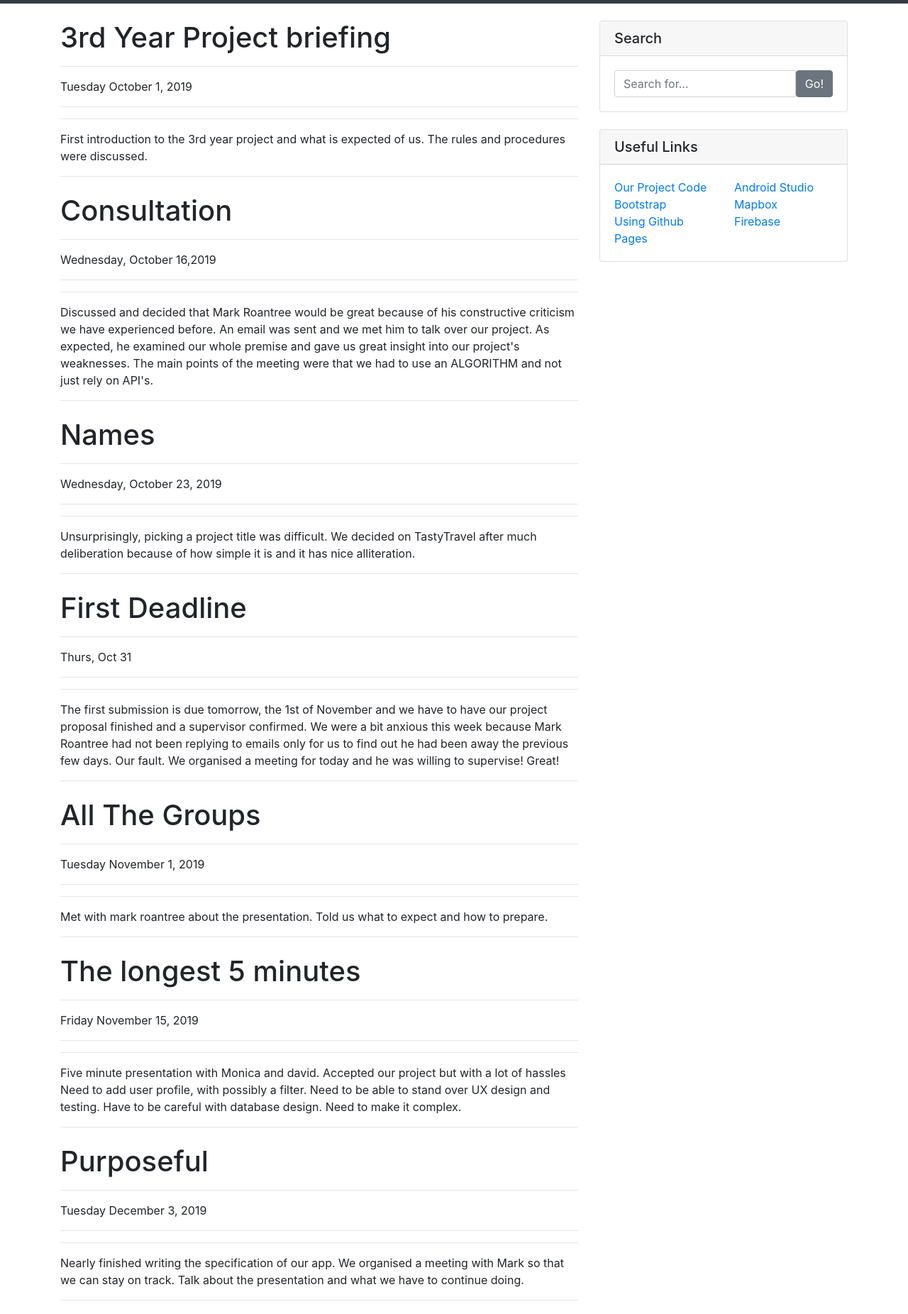
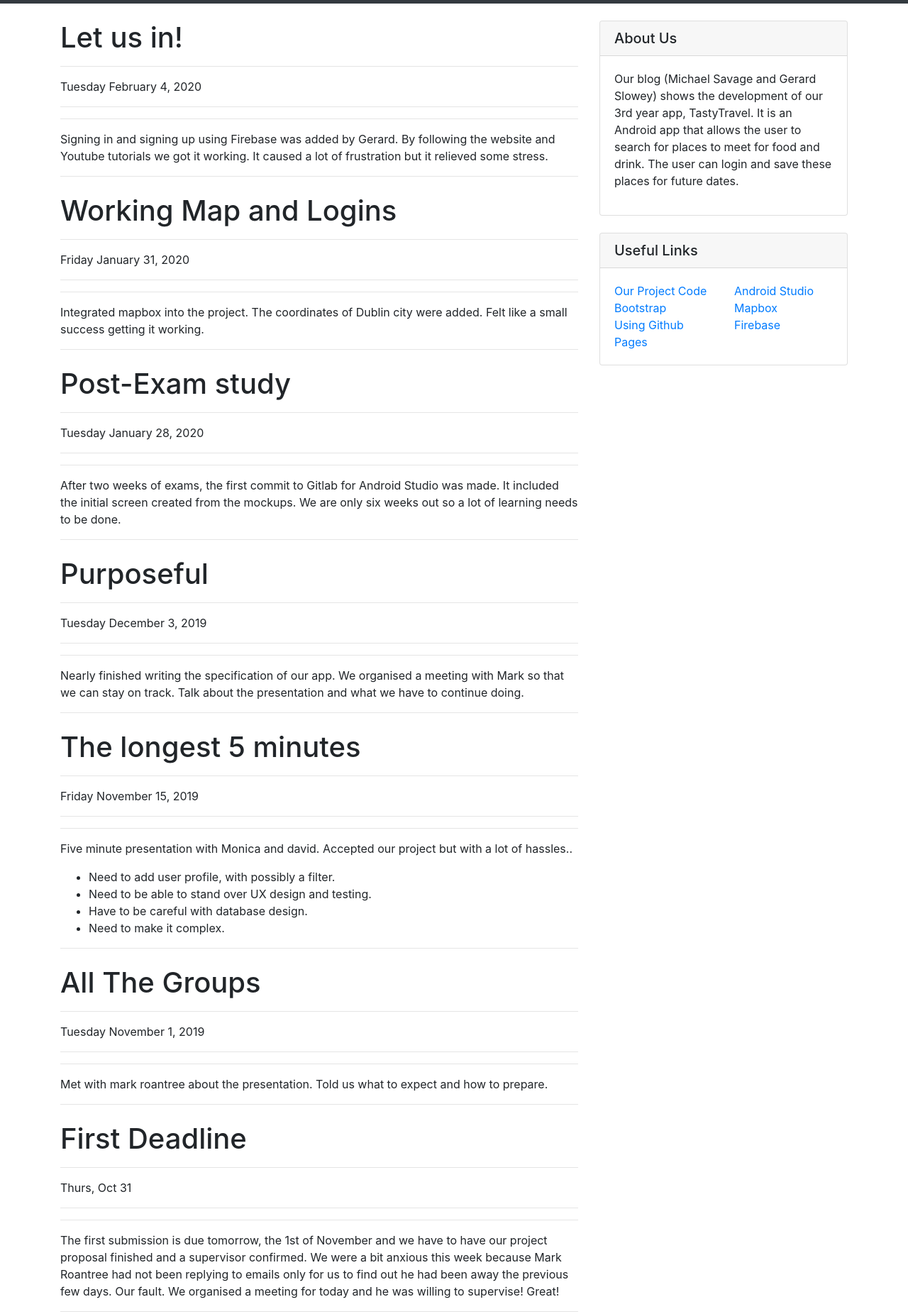
Before and after one commit to michaelssavage/TastyTravel-Blog, a plain HTML site: page index.html in a window 1280 px wide. Shown: the part 51-1903 px from the top of the page at 71% size. Drawn offline with Linux system fonts and the light colour scheme.

Commit message:
added posts

```diff
--- a/index.html
+++ b/index.html
@@ -38,15 +38,76 @@
       <!-- Post Content Column -->
       <div class="col-lg-8">
 
-        <!-- Title -->
-        <h1 class="mt-4">3rd Year Project briefing</h1>
+<!-- 9 -->
+        <h1 class="mt-4">Let us in!</h1>
         <hr>
-        <!-- Date/Time -->
-        <p>Tuesday October 1, 2019</p>
+        <p>Tuesday February 4, 2020</p>
         <hr>
         <hr>
-        <p>First introduction to the 3rd year project and what is expected of us.
-          The rules and procedures were discussed.</p>
+        <p>Signing in and signing up using Firebase was added by Gerard. By following the website and Youtube tutorials we got it working. It caused a lot of frustration but it relieved some stress.</p>
+        <hr>
+<!-- 8 -->
+        <h1 class="mt-4">Working Map and Logins</h1>
+        <hr>
+        <p>Friday January 31, 2020</p>
+        <hr>
+        <hr>
+        <p>Integrated mapbox into the project. The coordinates of Dublin city were added. Felt like a small success getting it working.</p>
+        <hr>
+<!-- 7 -->
+        <h1 class="mt-4">Post-Exam study</h1>
+        <hr>
+        <p>Tuesday January 28, 2020</p>
+        <hr>
+        <hr>
+        <p>After two weeks of exams, the first commit to Gitlab for Android Studio was made. It included the initial screen created from the mockups. We are only six weeks out so a lot of learning needs to be done.</p>
+        <hr>
+<!-- 6 -->
+        <h1 class="mt-4">Purposeful</h1>
+        <hr>
+        <p>Tuesday December 3, 2019</p>
+        <hr>
+        <hr>
+        <p>Nearly finished writing the specification of our app. We organised a meeting with Mark so that we can stay on track. Talk about the presentation and what we have to continue doing.</p>
+        <hr>
+<!-- 5 -->
+        <h1 class="mt-4">The longest 5 minutes</h1>
+        <hr>
+        <p>Friday November 15, 2019</p>
+        <hr>
+        <hr>
+        <p>Five minute presentation with Monica and david. Accepted our project but with a lot of hassles..
+        <ul>
+          <li>Need to add user profile, with possibly a filter.</li>
+          <li>Need to be able to stand over UX design and testing.</li>
+          <li>Have to be careful with database design.</li>
+          <li>Need to make it complex.</li>
+        </ul>
+        </p>
+        <hr>
+<!-- 4 -->
+        <h1 class="mt-4">All The Groups</h1>
+        <hr>
+        <p>Tuesday November 1, 2019</p>
+        <hr>
+        <hr>
+        <p>Met with mark roantree about the presentation. Told us what to expect and how to prepare.</p>
+        <hr>
+<!-- 3 -->
+        <h1 class="mt-4">First Deadline</h1>
+        <hr>
+        <p>Thurs, Oct 31</p>
+        <hr>
+        <hr>
+        <p>The first submission is due tomorrow, the 1st of November and we have to have our project proposal finished and a supervisor confirmed. We were a bit anxious this week because Mark Roantree had not been replying to emails only for us to find out he had been away the previous few days. Our fault. We organised a meeting for today and he was willing to supervise! Great!</p>
+        <hr>
+<!-- 2 -->
+        <h1 class="mt-4">Names</h1>
+        <hr>
+        <p>Wednesday, October 23, 2019</p>
+        <hr>
+        <hr>
+        <p>Unsurprisingly, picking a project title was difficult. We decided on TastyTravel after much deliberation because of how simple it is and it has nice alliteration.</p>
         <hr>
 <!-- 1 -->
         <h1 class="mt-4">Consultation</h1>
@@ -58,73 +119,15 @@
         An email was sent and we met him to talk over our project. As expected, he examined our whole premise and gave us great insight into our project's weaknesses.
         The main points of the meeting were that we had to use an ALGORITHM and not just rely on API's.</p>
         <hr>
-<!-- 2 -->
-        <h1 class="mt-4">Names</h1>
+<!-- Title -->
+        <h1 class="mt-4">3rd Year Project briefing</h1>
         <hr>
-        <p>Wednesday, October 23, 2019</p>
+        <!-- Date/Time -->
+        <p>Tuesday October 1, 2019</p>
         <hr>
         <hr>
-        <p>Unsurprisingly, picking a project title was difficult. We decided on TastyTravel after much deliberation because of how simple it is and it has nice alliteration.</p>
-        <hr>
-<!-- 3 -->
-        <h1 class="mt-4">First Deadline</h1>
-        <hr>
-        <p>Thurs, Oct 31</p>
-        <hr>
-        <hr>
-        <p>The first submission is due tomorrow, the 1st of November and we have to have our project proposal finished and a supervisor confirmed. We were a bit anxious this week because Mark Roantree had not been replying to emails only for us to find out he had been away the previous few days. Our fault. We organised a meeting for today and he was willing to supervise! Great!</p>
-        <hr>
-<!-- 4 -->
-        <h1 class="mt-4">All The Groups</h1>
-        <hr>
-        <p>Tuesday November 1, 2019</p>
-        <hr>
-        <hr>
-        <p>Met with mark roantree about the presentation. Told us what to expect and how to prepare.</p>
-        <hr>
-<!-- 5 -->
-        <h1 class="mt-4">The longest 5 minutes</h1>
-        <hr>
-        <p>Friday November 15, 2019</p>
-        <hr>
-        <hr>
-        <p>Five minute presentation with Monica and david. Accepted our project but with a lot of hassles
-        Need to add user profile, with possibly a filter.
-        Need to be able to stand over UX design and testing.
-        Have to be careful with database design.
-        Need to make it complex.</p>
-        <hr>
-<!-- 6 -->
-        <h1 class="mt-4">Purposeful</h1>
-        <hr>
-        <p>Tuesday December 3, 2019</p>
-        <hr>
-        <hr>
-        <p>Nearly finished writing the specification of our app. We organised a meeting with Mark so that we can stay on track. Talk about the presentation and what we have to continue doing.</p>
-        <hr>
-<!-- 7 -->
-        <h1 class="mt-4">Post-Exam study</h1>
-        <hr>
-        <p>Tuesday January 28, 2020</p>
-        <hr>
-        <hr>
-        <p>After two weeks of exams, the first commit to Gitlab for Android Studio was made. It included the initial screen created from the mockups. We are only six weeks out so a lot of learning needs to be done.</p>
-        <hr>
-<!-- 8 -->
-        <h1 class="mt-4">Working Map and Logins</h1>
-        <hr>
-        <p>Friday January 31, 2020</p>
-        <hr>
-        <hr>
-        <p>Integrated mapbox into the project. The coordinates of Dublin city were added. Felt like a small success getting it working.</p>
-        <hr>
-<!-- 9 -->
-        <h1 class="mt-4">Let us in!</h1>
-        <hr>
-        <p>Tuesday February 4, 2020</p>
-        <hr>
-        <hr>
-        <p>Signing in and signing up using Firebase was added by Gerard. By following the website and Youtube tutorials we got it working. It caused a lot of frustration but it relieved some stress.</p>
+        <p>First introduction to the 3rd year project and what is expected of us.
+          The rules and procedures were discussed.</p>
         <hr>
 
       </div>
@@ -134,14 +137,11 @@
 
         <!-- Search Widget -->
         <div class="card my-4">
-          <h5 class="card-header">Search</h5>
+          <h5 class="card-header">About Us</h5>
           <div class="card-body">
-            <div class="input-group">
-              <input type="text" class="form-control" placeholder="Search for...">
-              <span class="input-group-btn">
-                <button class="btn btn-secondary" type="button">Go!</button>
-              </span>
-            </div>
+            <p>Our blog (Michael Savage and Gerard Slowey) shows the development of our 3rd year app, TastyTravel.
+              It is an Android app that allows the user to search for places to meet for food and drink. The user
+              can login and save these places for future dates.</p>
           </div>
         </div>
 
```
Also changed, not shown: package.json (deleted, +0 -41 lines), 1 other file.
